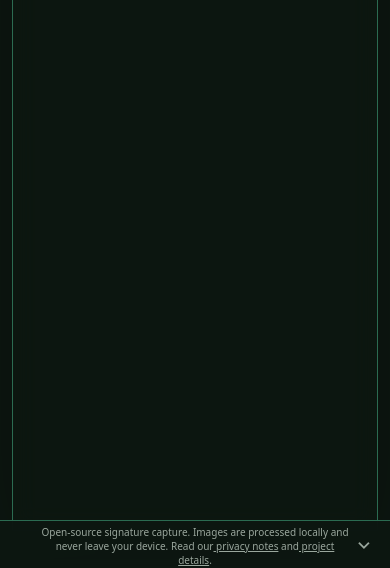
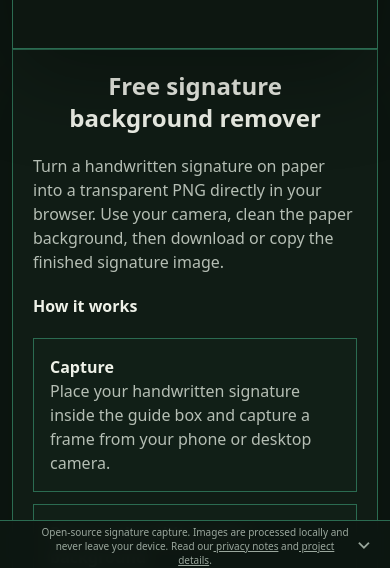
Before and after one commit to mobilEKG/signature-capture, a React (Vite) app: page / in a window 390 px wide. Shown: the part 273-841 px from the top of the page. Built offline with nearby package versions, Linux system fonts and the light colour scheme; no server answers.

Commit message:
feat: add crawlable homepage SEO copy

```diff
--- a/src/core/i18n.tsx
+++ b/src/core/i18n.tsx
@@ -56,6 +56,22 @@ const translations: Record<Language, Record<string, string>> = {
     home_footer_privacy: ' privacy notes',
     home_footer_and: ' and',
     home_footer_about: ' project details',
+    home_seo_heading: 'Free signature background remover',
+    home_seo_intro:
+      'Turn a handwritten signature on paper into a transparent PNG directly in your browser. Use your camera, clean the paper background, then download or copy the finished signature image.',
+    home_seo_steps_heading: 'How it works',
+    home_seo_capture_title: 'Capture',
+    home_seo_capture_body:
+      'Place your handwritten signature inside the guide box and capture a frame from your phone or desktop camera.',
+    home_seo_remove_background: 'Remove the white paper background',
+    home_seo_remove_background_body:
+      'The app crops the guide area and converts the signature strokes into a black-on-transparent PNG.',
+    home_seo_transparent_png: 'Download a transparent PNG',
+    home_seo_transparent_png_body:
+      'Save the finished signature image for Word documents, PDFs, forms, and document overlays.',
+    home_seo_no_upload: 'No upload',
+    home_seo_no_upload_body:
+      'Signature images are processed locally in your browser. The app does not ask for an account and does not upload your signature.',
     period_sign: '.',
     instructions_meta_title: 'Instructions - Signature Capture',
     instructions_meta_description:
--- a/src/pages/Capture.tsx
+++ b/src/pages/Capture.tsx
@@ -1,4 +1,5 @@
 import SignatureCapture from '../components/SignatureCapture.tsx'
+import { useI18n } from '../core/i18n.tsx'
 import { REPOSITORY_URL, canonicalUrl } from '../core/metadata.ts'
 import PageMeta from '../core/PageMeta.tsx'
 
@@ -27,6 +28,8 @@ const softwareApplicationStructuredData = {
 }
 
 export default function Capture() {
+  const { t } = useI18n()
+
   return (
     <>
       <PageMeta
@@ -40,6 +43,41 @@ export default function Capture() {
         <section id="tool" className="flex-grow">
           <SignatureCapture />
         </section>
+        <article className="page-container pb-6">
+          <div className="article-panel">
+            <h1 className="article-title">{t('home_seo_heading')}</h1>
+            <p>{t('home_seo_intro')}</p>
+            <h2 className="article-card-title mt-4">
+              {t('home_seo_steps_heading')}
+            </h2>
+            <div className="grid gap-3 md:grid-cols-2">
+              <section className="article-card p-4">
+                <h3 className="article-card-title">
+                  {t('home_seo_capture_title')}
+                </h3>
+                <p>{t('home_seo_capture_body')}</p>
+              </section>
+              <section className="article-card p-4">
+                <h3 className="article-card-title">
+                  {t('home_seo_remove_background')}
+                </h3>
+                <p>{t('home_seo_remove_background_body')}</p>
+              </section>
+              <section className="article-card p-4">
+                <h3 className="article-card-title">
+                  {t('home_seo_transparent_png')}
+                </h3>
+                <p>{t('home_seo_transparent_png_body')}</p>
+              </section>
+              <section className="article-card p-4">
+                <h3 className="article-card-title">
+                  {t('home_seo_no_upload')}
+                </h3>
+                <p>{t('home_seo_no_upload_body')}</p>
+              </section>
+            </div>
+          </div>
+        </article>
       </div>
     </>
   )
```
Also changed, not shown: 1 other file (tests, documents, lock files or other folders).
